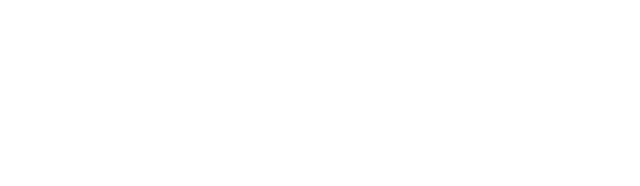
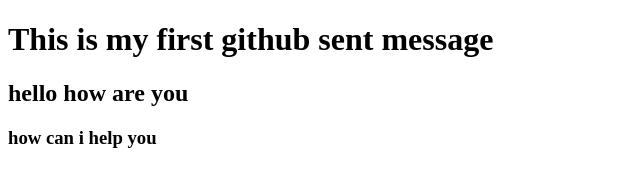
Before and after one commit to azaadd/my-first-repo, a plain HTML site: page index.html in a window 1280 px wide. Shown: the whole page, without its empty margins (0-640 px from the left). Drawn offline with Linux system fonts and the light colour scheme.

Commit message:
added header

```diff
--- a/index.html
+++ b/index.html
@@ -7,6 +7,8 @@
     <title>my first git repo</title>
 </head>
 <body>
-
+    <h1>This is my first github sent message</h1>
+    <h2>hello how are you</h2>
+    <h3>how can i help you</h3>
 </body>
 </html>
```
